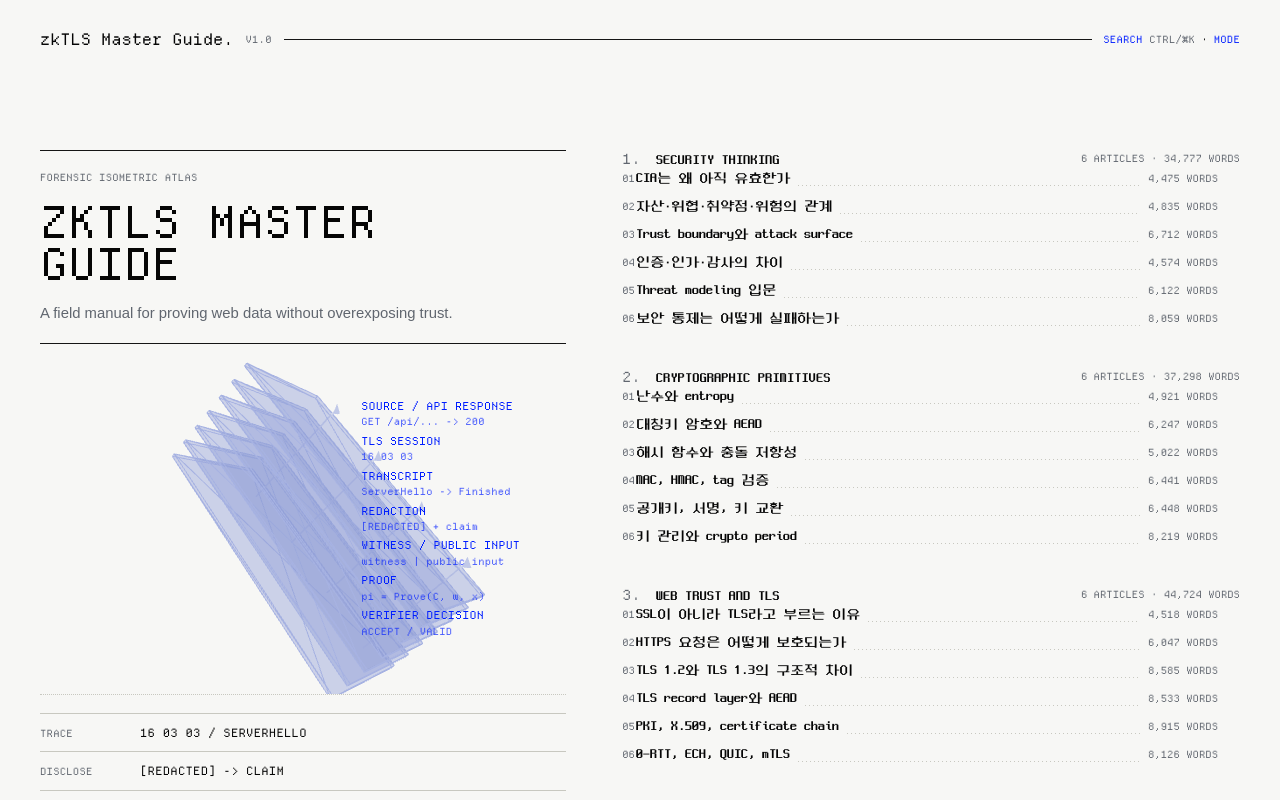
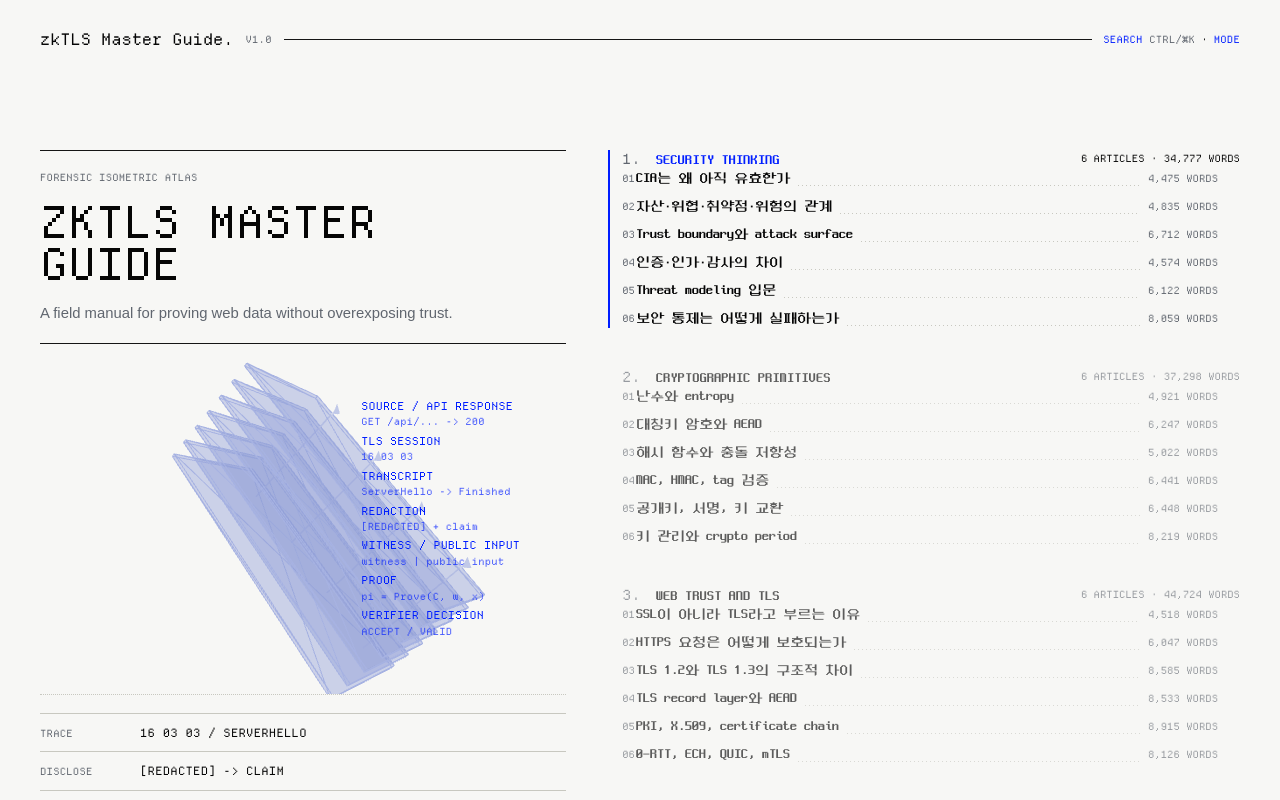
Before and after one commit to gurosawa/zpc, a Next.js app: page / in a window 1280 px wide. Shown: the top 800 px of the page. Built offline with nearby package versions, Linux system fonts and the light colour scheme.

Commit message:
feat(atlas): add active toc reading states
Expose active and dimmed ToC states so keyboard focus and scroll position share the same visual hierarchy.

Co-Authored-By: First Fluke <our.first.fluke@gmail.com>

```diff
--- a/app/globals.css
+++ b/app/globals.css
@@ -585,6 +585,37 @@ textarea:focus-visible {
 
 .toc-section {
   --artifact-scan-x: -110%;
+  position: relative;
+  transition: opacity 0.2s ease;
+}
+
+.toc-section::before {
+  background: var(--accent);
+  content: "";
+  height: 100%;
+  left: -14px;
+  opacity: 0;
+  position: absolute;
+  top: 0;
+  transition: opacity 0.2s ease;
+  width: 2px;
+}
+
+.toc-section.is-active::before {
+  opacity: 1;
+}
+
+.toc-section.is-active .section-number,
+.toc-section.is-active .section-title {
+  color: var(--accent);
+}
+
+.toc-section.is-active .section-meta {
+  color: var(--text-primary);
+}
+
+.toc-section.is-dimmed {
+  opacity: 0.64;
 }
 
 .toc-section.is-visible {
--- a/components/atlas/home-atlas-experience.tsx
+++ b/components/atlas/home-atlas-experience.tsx
@@ -134,10 +134,17 @@ export function HomeAtlasExperience({ tocSections }: HomeAtlasExperienceProps) {
                 <div className="toc-column" key={`toc-column-${columnIndex}`}>
                   {column.map((section) => {
                     const headingId = `toc-section-${section.order}`;
+                    const isActiveChapter = section.slug === activeChapterSlug;
 
                     return (
                       <section
-                        className="toc-section"
+                        className={[
+                          "toc-section",
+                          isActiveChapter ? "is-active" : "",
+                          activeChapterSlug && !isActiveChapter ? "is-dimmed" : "",
+                        ]
+                          .filter(Boolean)
+                          .join(" ")}
                         aria-labelledby={headingId}
                         data-atlas-chapter={section.slug}
                         data-visual-key={section.visualKey}
```
Also changed, not shown: 1 other file (tests, documents, lock files or other folders).
